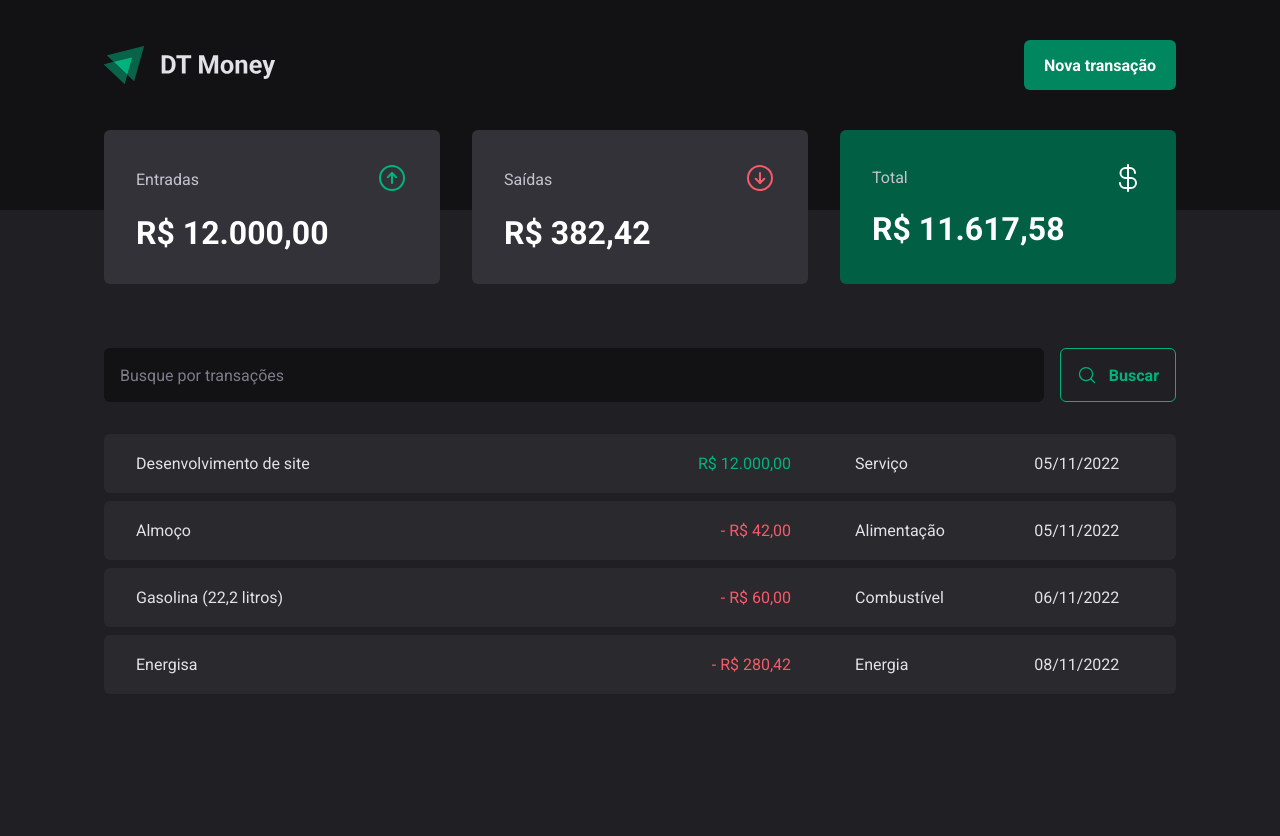
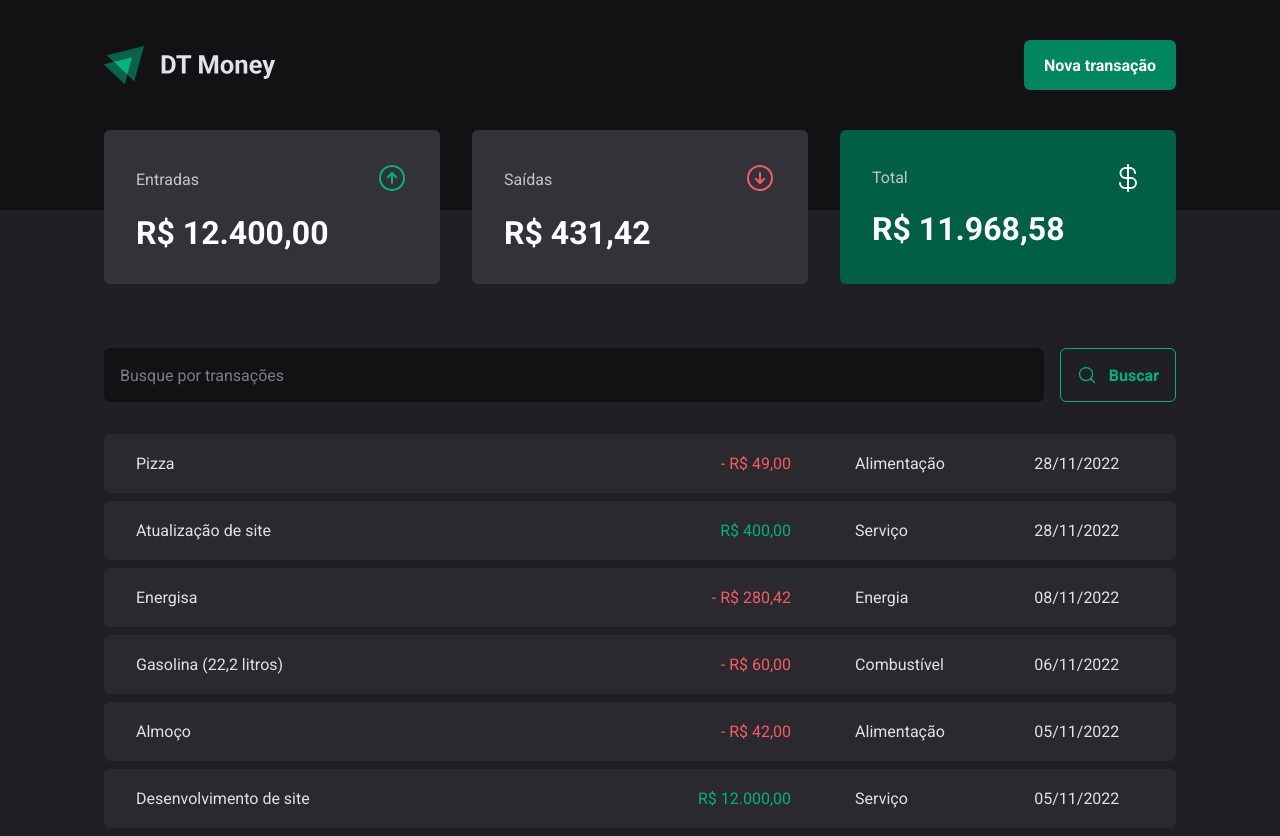
Before and after one commit to carlos3duardo/dt-money, a React (Vite) app: page / in a window 1280 px wide. Before the commit the page ends 800 px from the top, so only its background shows below. Built offline with nearby package versions, Linux system fonts and the light colour scheme; data requests are answered from the project's data file.

Commit message:
Criando nova transação

```diff
--- a/server.json
+++ b/server.json
@@ -31,6 +31,22 @@
       "category": "Energia",
       "value": 280.42,
       "createdAt": "2022-11-08T00:18:01.318Z"
+    },
+    {
+      "description": "Atualização de site",
+      "value": 400,
+      "category": "Serviço",
+      "type": "income",
+      "createdAt": "2022-11-28T19:19:57.767Z",
+      "id": 5
+    },
+    {
+      "description": "Pizza",
+      "value": 49,
+      "category": "Alimentação",
+      "type": "outcome",
+      "createdAt": "2022-11-28T19:39:45.651Z",
+      "id": 6
     }
   ]
 }
--- a/src/components/NewTransactionModal/index.tsx
+++ b/src/components/NewTransactionModal/index.tsx
@@ -1,8 +1,10 @@
 import { zodResolver } from '@hookform/resolvers/zod';
 import * as Dialog from '@radix-ui/react-dialog';
 import { ArrowCircleDown, ArrowCircleUp, X } from 'phosphor-react';
+import { useContext } from 'react';
 import { Controller, useForm } from 'react-hook-form';
 import * as z from 'zod';
+import { TransactionsContext } from '../../contexts/TransactionsContext';
 import { CloseButton, Content, Overlay, TransactionType, TransactionTypeButton } from './styles';
 
 const newTransactionSchema = z.object({
@@ -15,14 +17,18 @@ const newTransactionSchema = z.object({
 type NewTransactionFormInputs = z.infer<typeof newTransactionSchema>;
 
 export function NewTransactionModal() {
-    const { control, register, handleSubmit, formState: { isSubmitting } } = useForm<NewTransactionFormInputs>({
+    const { createTransaction } = useContext(TransactionsContext);
+
+    const { control, register, handleSubmit, formState: { isSubmitting }, reset } = useForm<NewTransactionFormInputs>({
         resolver: zodResolver(newTransactionSchema)
     });
 
     async function handleNewTransactionSubmit(data: NewTransactionFormInputs) {
-        await new Promise(resolve => setTimeout(resolve, 2000));
+        const { description, value, category, type} = data;
 
-        console.log(data);
+        await createTransaction({description, value, category, type});
+
+        reset();
     }
 
     return (
--- a/src/contexts/TransactionsContext.tsx
+++ b/src/contexts/TransactionsContext.tsx
@@ -10,9 +10,12 @@ interface TransactionProps {
     createdAt: string;
 }
 
+type CreateTransactionInput = Omit<TransactionProps, 'id' | 'createdAt'>
+
 interface TransactionContextType {
     transactions: TransactionProps[];
-    fetchTransactions: (query?: string) => Promise<void>
+    fetchTransactions: (query?: string) => Promise<void>;
+    createTransaction: (data: CreateTransactionInput) => Promise<void>;
 }
 
 interface TransactionsProviderProps {
@@ -27,6 +30,8 @@ export function TransactionsProvider({children}: TransactionsProviderProps) {
     async function fetchTransactions(query?: string) {
         const response = await api.get('/transactions', {
             params: {
+                _sort: 'createdAt',
+                _order: 'desc',
                 q: query
             }
         })
@@ -34,12 +39,24 @@ export function TransactionsProvider({children}: TransactionsProviderProps) {
         setTransactions(response.data);
     }
 
+    async function createTransaction({ description, value, category, type }: CreateTransactionInput) {
+        const response = await api.post('transactions', {
+            description,
+            value,
+            category,
+            type,
+            createdAt: new Date()
+        });
+
+        setTransactions(state => [response.data, ...state]);
+    }
+
     useEffect(() => {
         fetchTransactions();
     }, []);
 
     return (
-        <TransactionsContext.Provider value={{ transactions, fetchTransactions }}>
+        <TransactionsContext.Provider value={{ transactions, fetchTransactions, createTransaction }}>
             {children}
         </TransactionsContext.Provider>
     )
```
Lines whose indentation alone changed are shown as unchanged.
